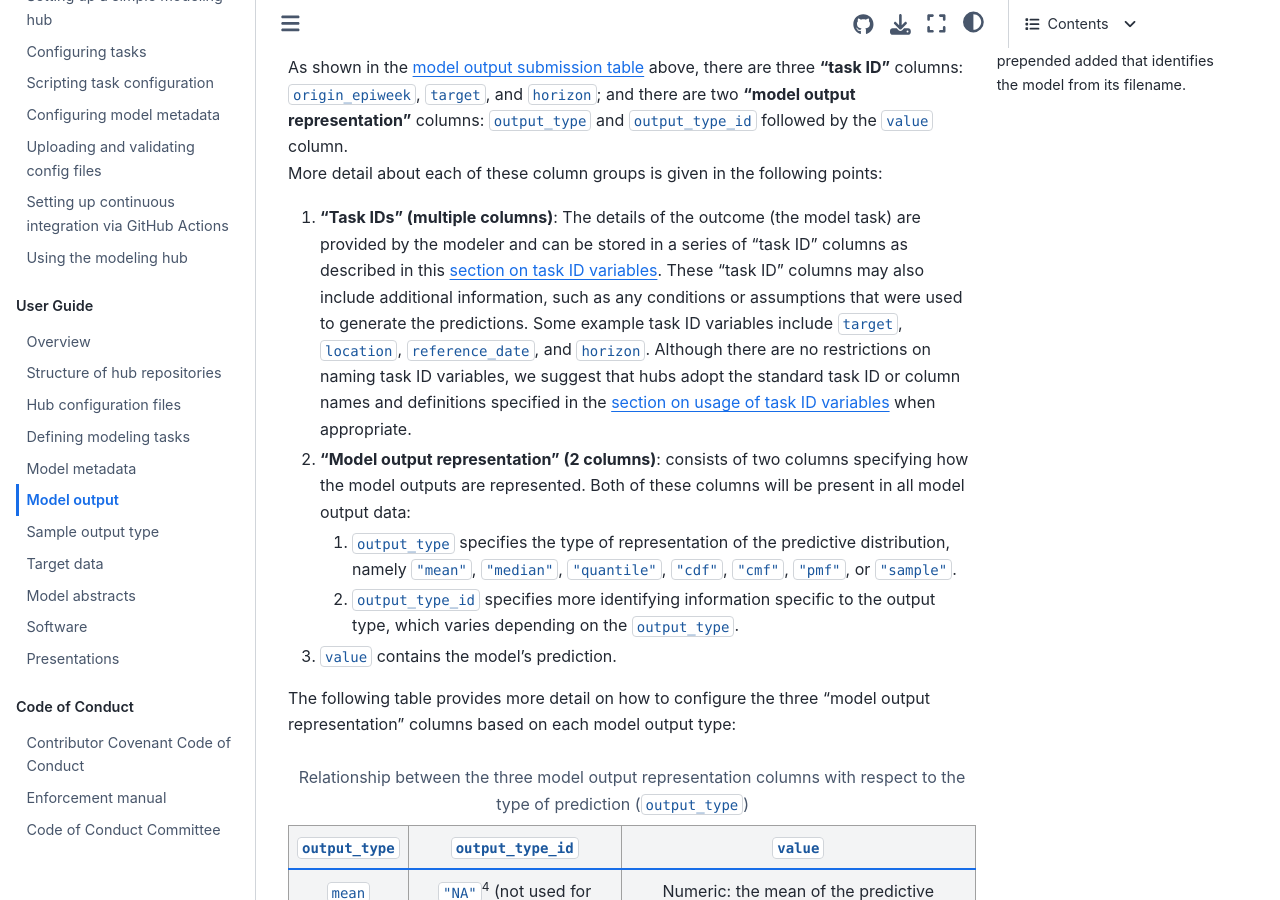
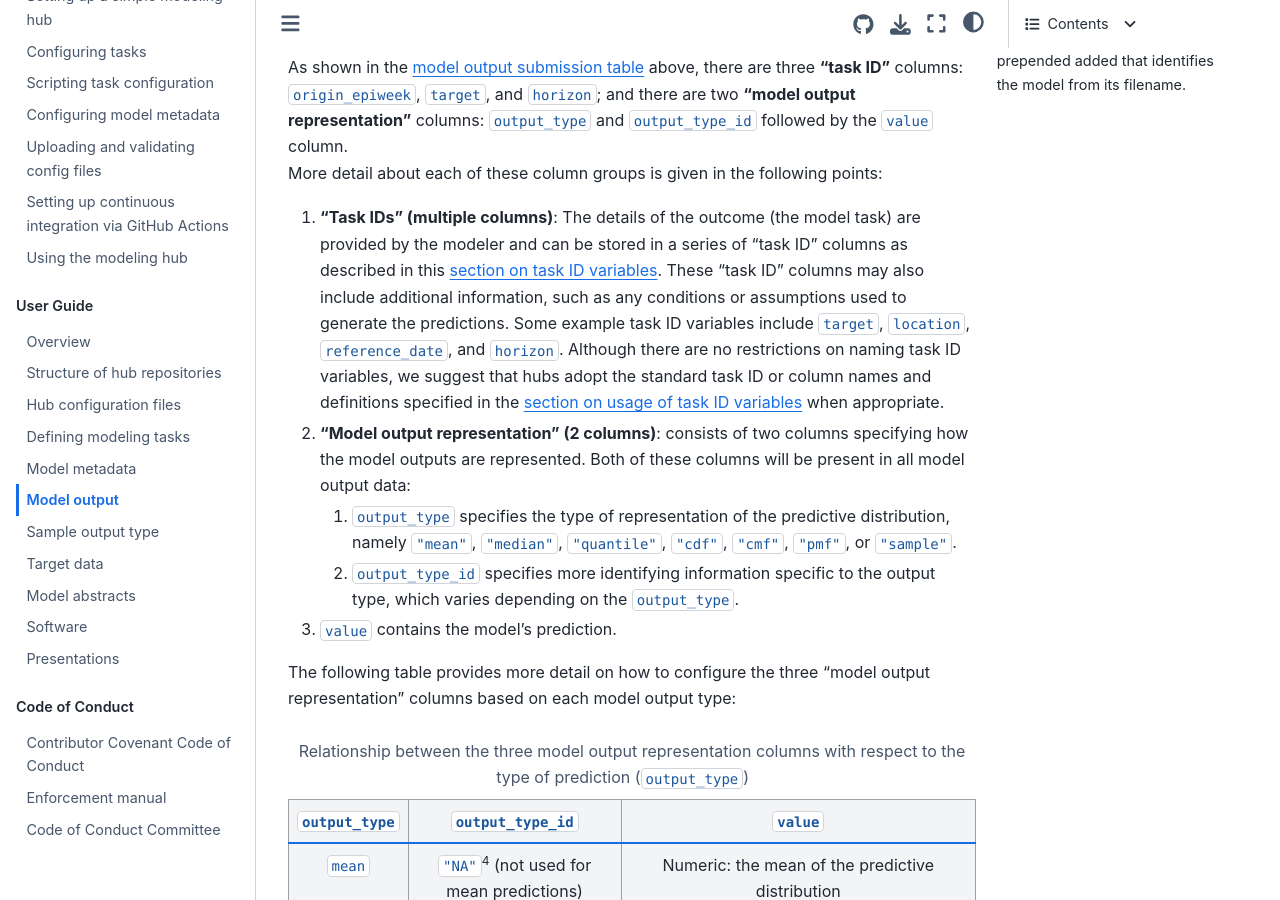
Before and after one commit to hubverse-org/hubDocs, a Sphinx documentation site: the page built from docs/source/user-guide/model-output.md, in a window 1280 px wide and 900 px high, scrolled down 2568 px. Built offline with Sphinx 7.4.7 and the Sphinx Book theme 1.1.4, drawn with Linux system fonts in a browser that asks for light colours; comment, search, counter and statistics services are not loaded; some of the changed text lies outside the part shown.

Commit message:
Final grammar edits

```diff
--- a/docs/source/user-guide/model-output.md
+++ b/docs/source/user-guide/model-output.md
@@ -85,7 +85,7 @@
 As shown in the [model output submission table](#model-output-example-table) above, there are three **"task ID"** columns: `origin_epiweek`, `target`, and `horizon`; and there are two **"model output representation"** columns: `output_type` and `output_type_id` followed by the `value` column.
 More detail about each of these column groups is given in the following points:
 
-1. **"Task IDs" (multiple columns)**:  The details of the outcome (the model task) are provided by the modeler and can be stored in a series of "task ID" columns as described in this [section on task ID variables](#task-id-vars). These "task ID" columns may also include additional information, such as any conditions or assumptions that were used to generate the predictions. Some example task ID variables include `target`, `location`, `reference_date`, and `horizon`. Although there are no restrictions on naming task ID variables, we suggest that hubs adopt the standard task ID or column names and definitions specified in the [section on usage of task ID variables](#task-id-use) when appropriate.
+1. **"Task IDs" (multiple columns)**:  The details of the outcome (the model task) are provided by the modeler and can be stored in a series of "task ID" columns as described in this [section on task ID variables](#task-id-vars). These "task ID" columns may also include additional information, such as any conditions or assumptions used to generate the predictions. Some example task ID variables include `target`, `location`, `reference_date`, and `horizon`. Although there are no restrictions on naming task ID variables, we suggest that hubs adopt the standard task ID or column names and definitions specified in the [section on usage of task ID variables](#task-id-use) when appropriate.
 2. **"Model output representation" (2 columns)**: consists of two columns specifying how the model outputs are represented. Both of these columns will be present in all model output data:
     1. `output_type` specifies the type of representation of the predictive distribution, namely `"mean"`, `"median"`, `"quantile"`, `"cdf"`, `"cmf"`, `"pmf"`, or `"sample"`.
     2. `output_type_id` specifies more identifying information specific to the output type, which varies depending on the `output_type`.
@@ -203,7 +203,7 @@
 
 Output types are configured and handled differently than task IDs in the hubverse.
 
-On the one hand, **different output types can have output type ID values of varying data type**, and adhering to these data types is imposed by downstream, output type specific hubverse functionality like ensembling or visualization.
+On the one hand, **different output types can have output type ID values of varying data type**, and adhering to these data types is imposed by downstream, output type-specific hubverse functionality like ensembling or visualization.
 For example, hubs expect `double` output type ID values for `quantile` output types but `character` output type IDs for a `pmf` output type.
 
  On the other hand, the **use of a long format for hubverse model output files requires that these multiple data types are accommodated in a single `output_type_id` column.**
```
Also changed, not shown: other parts of docs/source/user-guide/model-output.md (+1 -1 lines).
